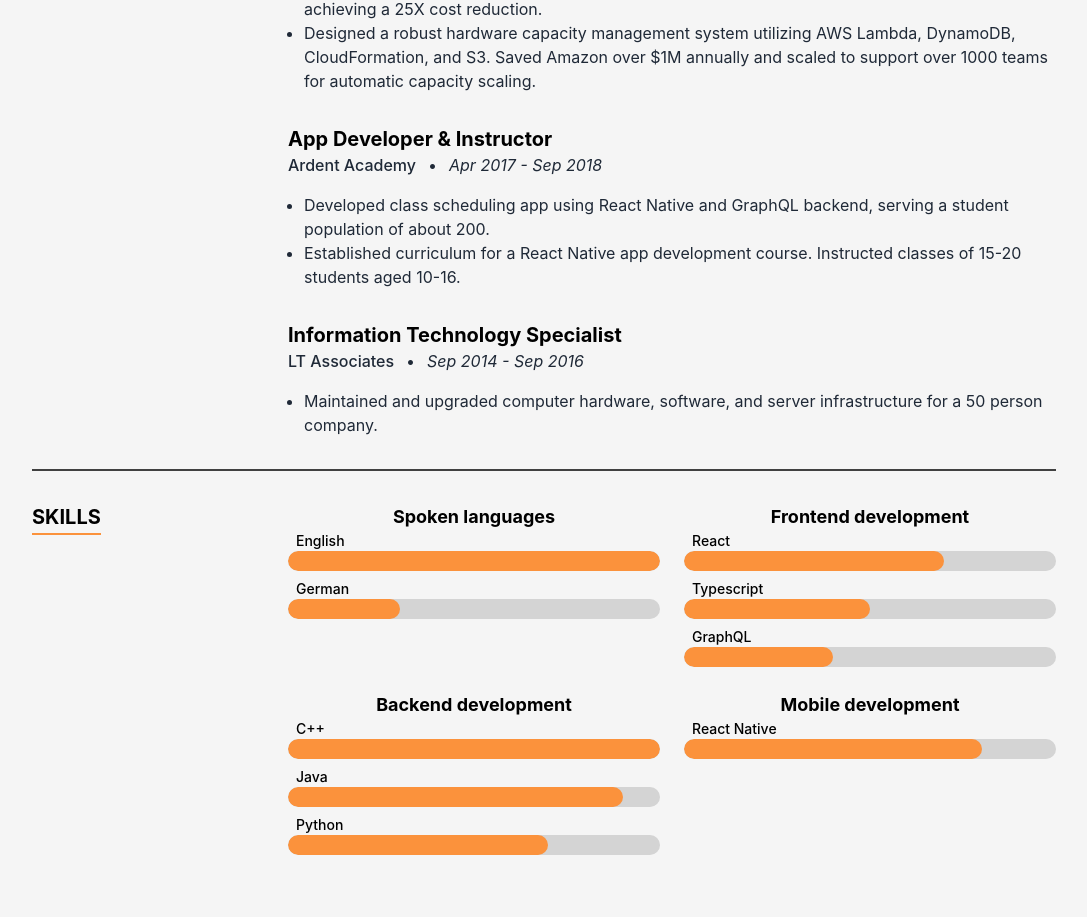
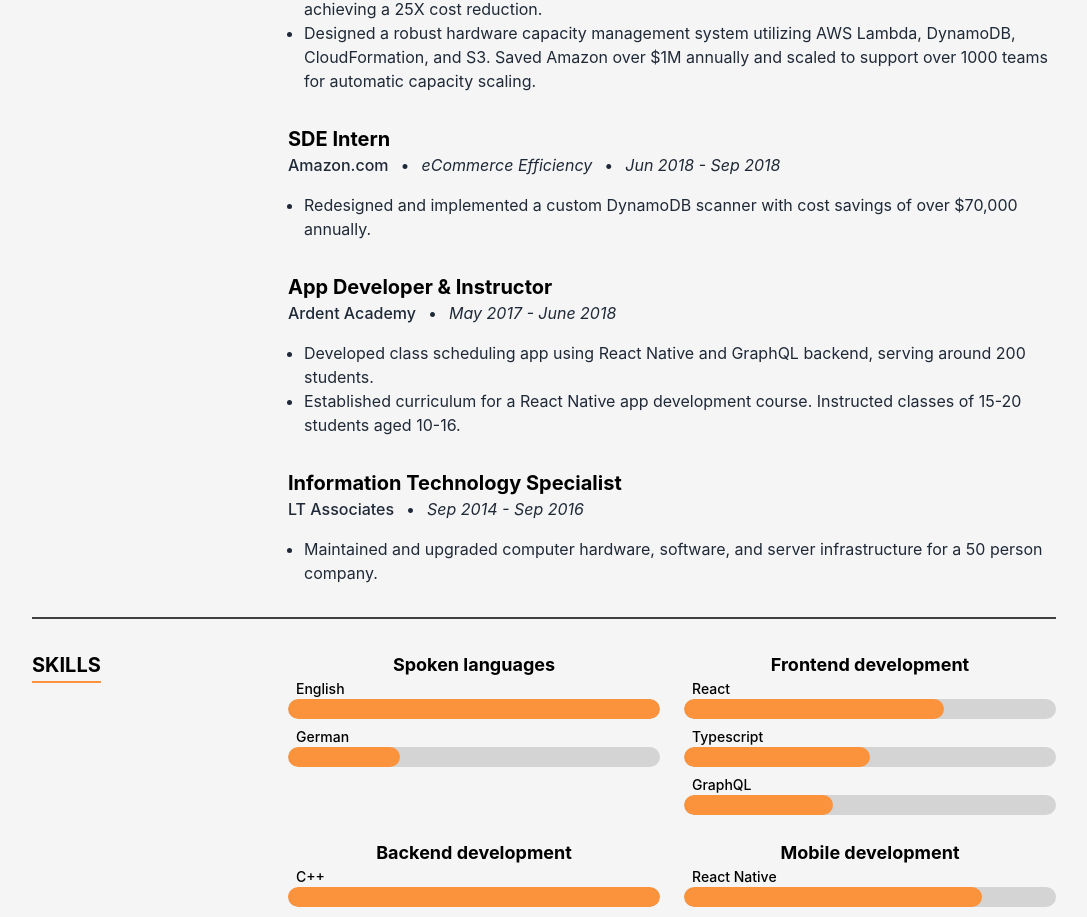
Before and after one commit to Dallas-J/react-resume, a React (Create React App) app: page / in a window 1280 px wide. Shown: the part 2157-3074 px from the top of the page, without its empty margins (96-1183 px from the left). Built offline with nearby package versions, Linux system fonts and the light colour scheme.

Commit message:
Add internship to resume

```diff
--- a/src/data/data.tsx
+++ b/src/data/data.tsx
@@ -179,12 +179,23 @@ export const experience: TimelineItemProps[] = [
     ,
   },
   {
-    date: 'Apr 2017 - Sep 2018',
+    date: 'Jun 2018 - Sep 2018',
+    company: 'Amazon.com',
+    team: 'eCommerce Efficiency',
+    title: 'SDE Intern',
+    content:
+      <ul className='ml-4' style={{ listStyle: 'disc'}}>
+      <li>Redesigned and implemented a custom DynamoDB scanner with cost savings of over $70,000 annually.</li>
+      </ul>
+    ,
+  },
+  {
+    date: 'May 2017 - June 2018',
     company: 'Ardent Academy',
     title: 'App Developer & Instructor',
     content:
       <ul className='ml-4' style={{ listStyle: 'disc'}}>
-        <li>Developed class scheduling app using React Native and GraphQL backend, serving a student population of about 200.</li>
+        <li>Developed class scheduling app using React Native and GraphQL backend, serving around 200 students.</li>
         <li>Established curriculum for a React Native app development course. Instructed classes of 15-20 students aged 10-16.</li>
       </ul>
     ,
```
Also changed, not shown: 1 other file (tests, documents, lock files or other folders).
